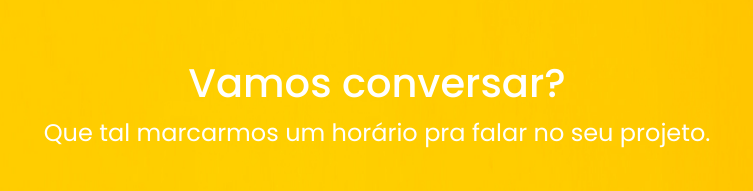
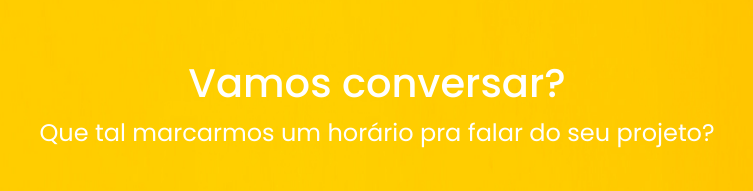
Before and after one commit to felipe-goncalves/felipe-goncalves.github.io, a plain HTML site: page index.html in a window 1280 px wide. Shown: the part 1733-1924 px from the top of the page, 263-1016 px from the left. Drawn offline with nearby package versions, Linux system fonts and the light colour scheme.

Commit message:
Update index.html

```diff
--- a/index.html
+++ b/index.html
@@ -63,7 +63,7 @@
 <section id=contatos class="tela-toda pt-5 pb-5">
 <div class="container text-center pt-5 mt-5">
 <div class="row mt-5"><div class=col-md><h1 class="text-negrito cor-branco">Vamos conversar?</h1></div></div>
-<div class="row mb-5"><div class=col-md><p class="cor-branco fonte-24">Que tal marcarmos um horário pra falar no seu projeto.</p></div></div>
+<div class="row mb-5"><div class=col-md><p class="cor-branco fonte-24">Que tal marcarmos um horário pra falar do seu projeto?</p></div></div>
 <div class="row w-50 m-auto text-center mt-5">
 <div class="col-md mb-5 pb-3"><a href=mailto:l.felipe.m.goncalves@gmail.com target=_blank class="botao botao-principal">Enviar um e-mail</a></div>
 <div class="col-md mb-5 pb-3"><a href="https://api.whatsapp.com/send?phone=5567999403107&text=Ol%C3%A1%2C%20Felipe!%20Gostaria%20de%20falar%20contigo!%20Meu%20nome%20%C3%A9.%3A" target=_blank class="botao botao-principal">Enviar WhatsApp</a></div>
```
